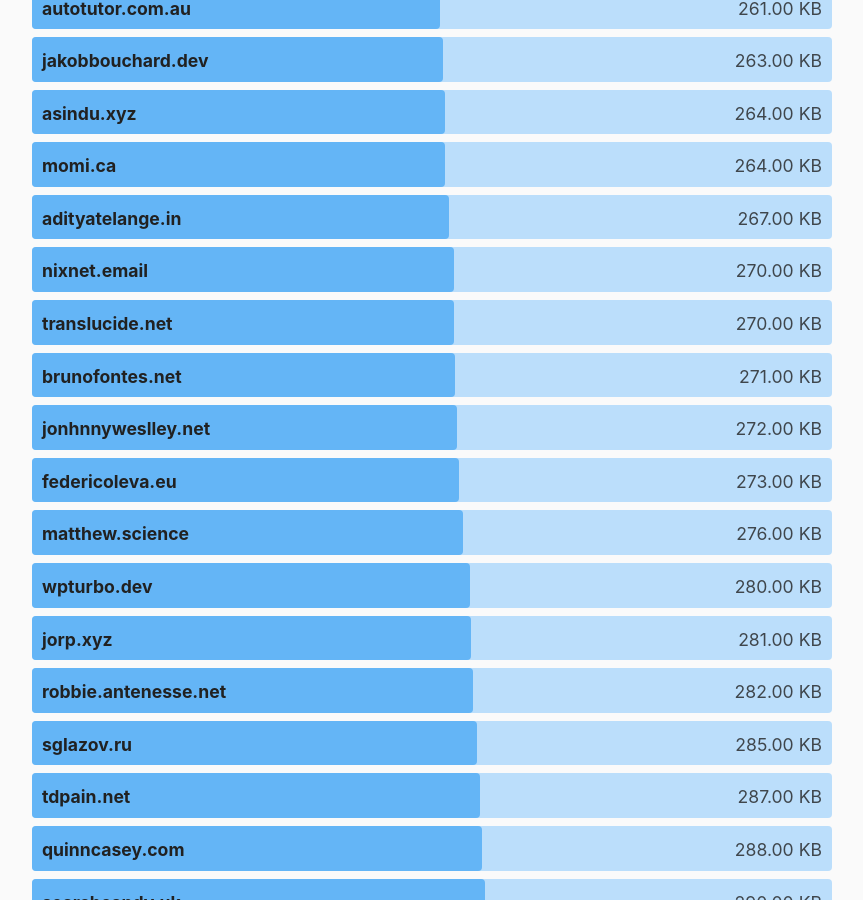
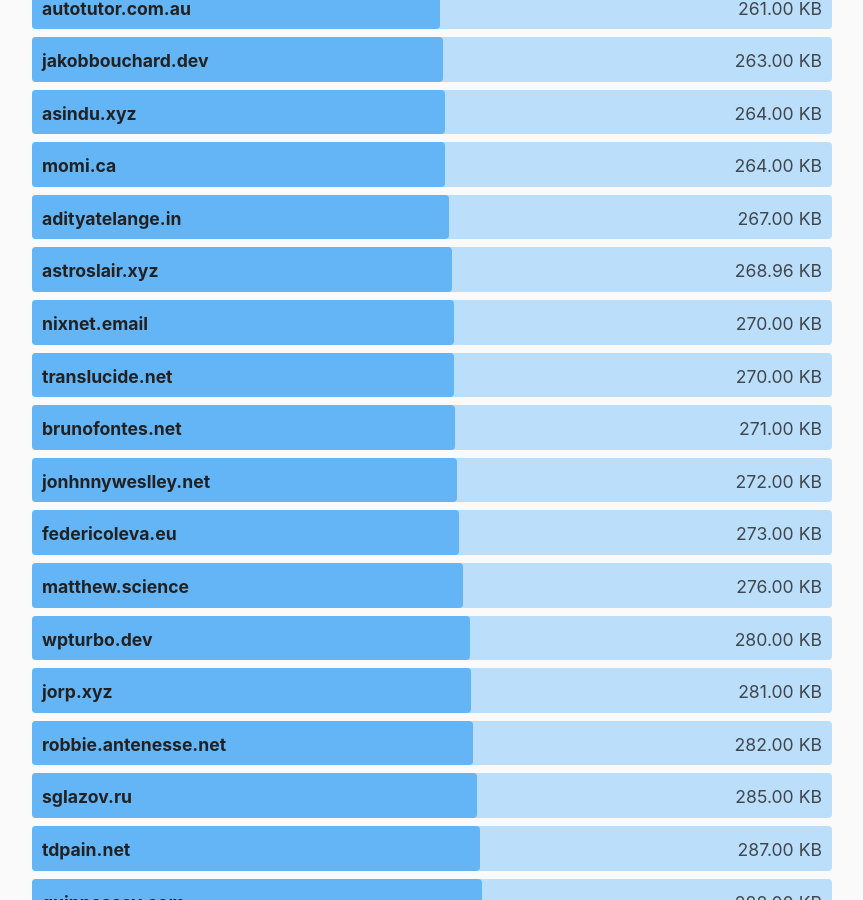
Before and after one commit to kevquirk/512kb.club, a Jekyll site: the page built from index.md, in a window 1280 px wide and 900 px high, scrolled down 32629 px. Shown: the whole window, without its empty margins (208-1071 px from the left). Built offline with Jekyll 4.4.1, drawn with Linux system fonts in a browser that asks for light colours.

Commit message:
add site astroslair.xyz
https://radar.cloudflare.com/scan/946caa84-36d7-4a0b-98cc-15b38075f57d/summary

```diff
--- a/_data/sites.yml
+++ b/_data/sites.yml
@@ -3602,3 +3602,8 @@
   url: https://zwbetz.com/
   size: 67.8
   last_checked: 2022-07-20
+
+- domain: astroslair.xyz
+  url: https://astroslair.xyz/
+  size: 268.96
+  last_checked: 2024-01-20
```
